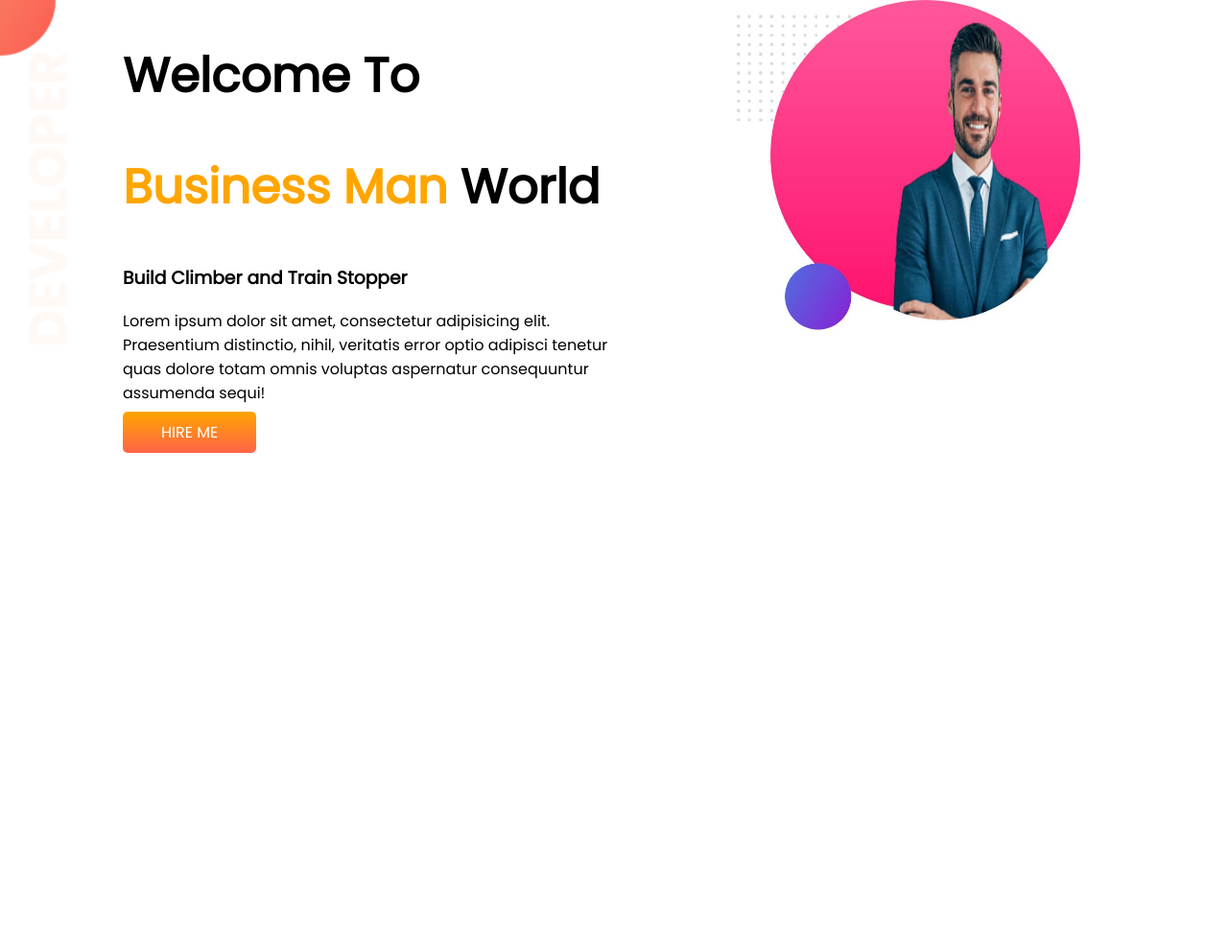
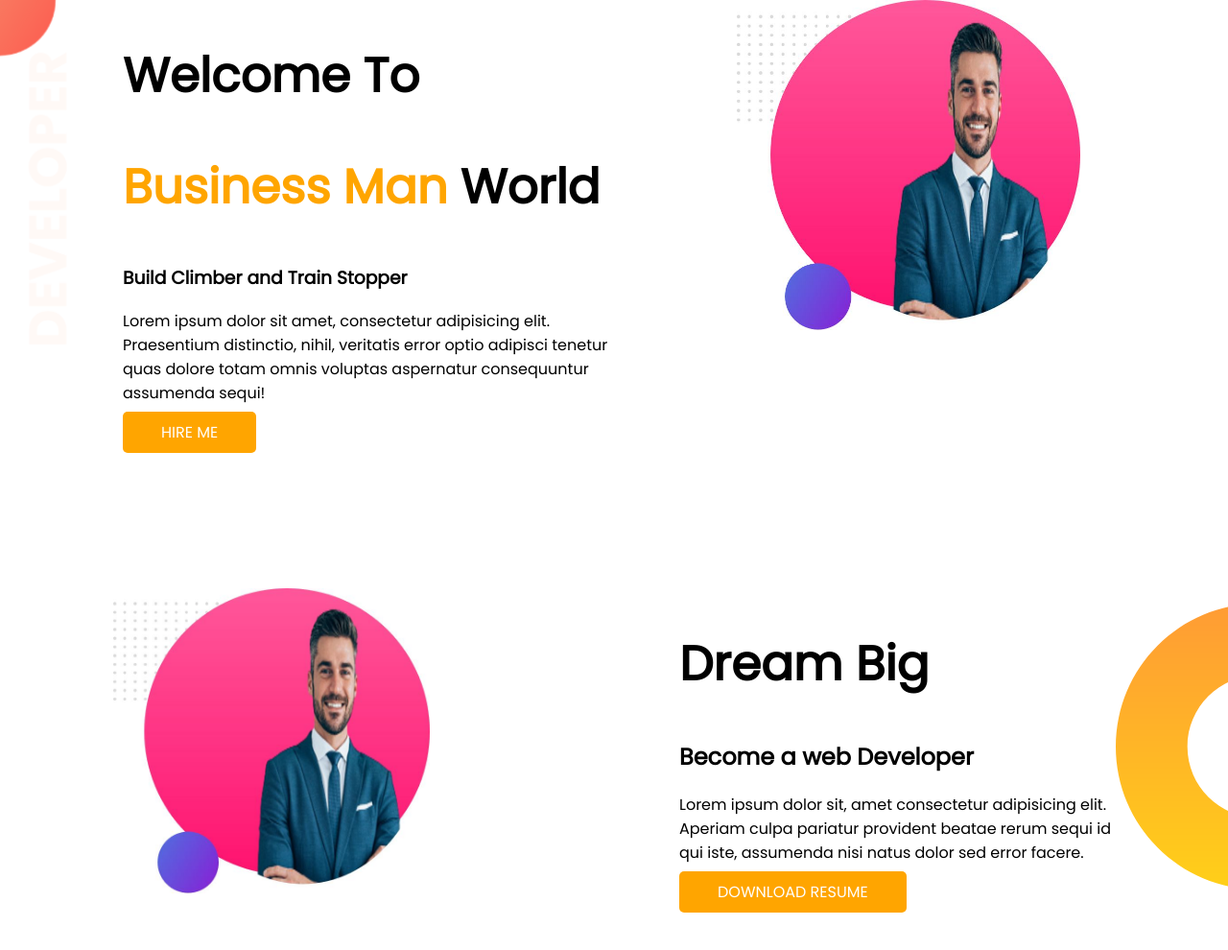
Before and after one commit to Ibrahim-K98han/developer-protfolio, a plain HTML site: page index.html in a window 1280 px wide. Shown: the whole page at 96% size. Before the commit the page ends 800 px from the top, so only its background shows below. Drawn offline with Linux system fonts and the light colour scheme.

Commit message:
dream added

```diff
--- a/index.html
+++ b/index.html
@@ -27,6 +27,18 @@
             <img src="./showOff/man1-bg.jpg" alt="">
         </div>
     </section>
+    <section class="dream-big">
+        <div class="half-width">
+            <img src="./showOff/man1-bg.jpg" alt="">
+        </div>
+        <div class="half-width">
+            <h1>Dream Big</h1>
+            <h2>Become a web Developer</h2>
+            <p>Lorem ipsum dolor sit, amet consectetur adipisicing elit. Aperiam culpa pariatur provident beatae rerum
+                sequi id qui iste, assumenda nisi natus dolor sed error facere.</p>
+            <a class="link-button" href="" target="_blank">DOWNLOAD RESUME</a>
+        </div>
+    </section>
 </body>
 
 </html>
--- a/style.css
+++ b/style.css
@@ -13,6 +13,7 @@ h1 {
 
 section {
     display: flex;
+    margin-bottom: 150px;
 }
 
 .half-width {
@@ -26,14 +27,26 @@ section {
 
 .link-button {
     text-decoration: none;
-    background-image: linear-gradient(orange, tomato);
+    background-color: orange;
     color: white;
     font-weight: 400;
     padding: 10px 40px;
     border-radius: 5px;
 }
 
+.link-button:hover {
+    background-color: tomato;
+    transition: .7s;
+}
+
 .top-banner {
     background-image: url(./images/top-banner.png);
     background-repeat: no-repeat;
 }
+
+.dream-big {
+    background-image: url(./images/dream-bg.png);
+    background-repeat: no-repeat;
+    background-position: right;
+    padding-right: 100px;
+}
```
